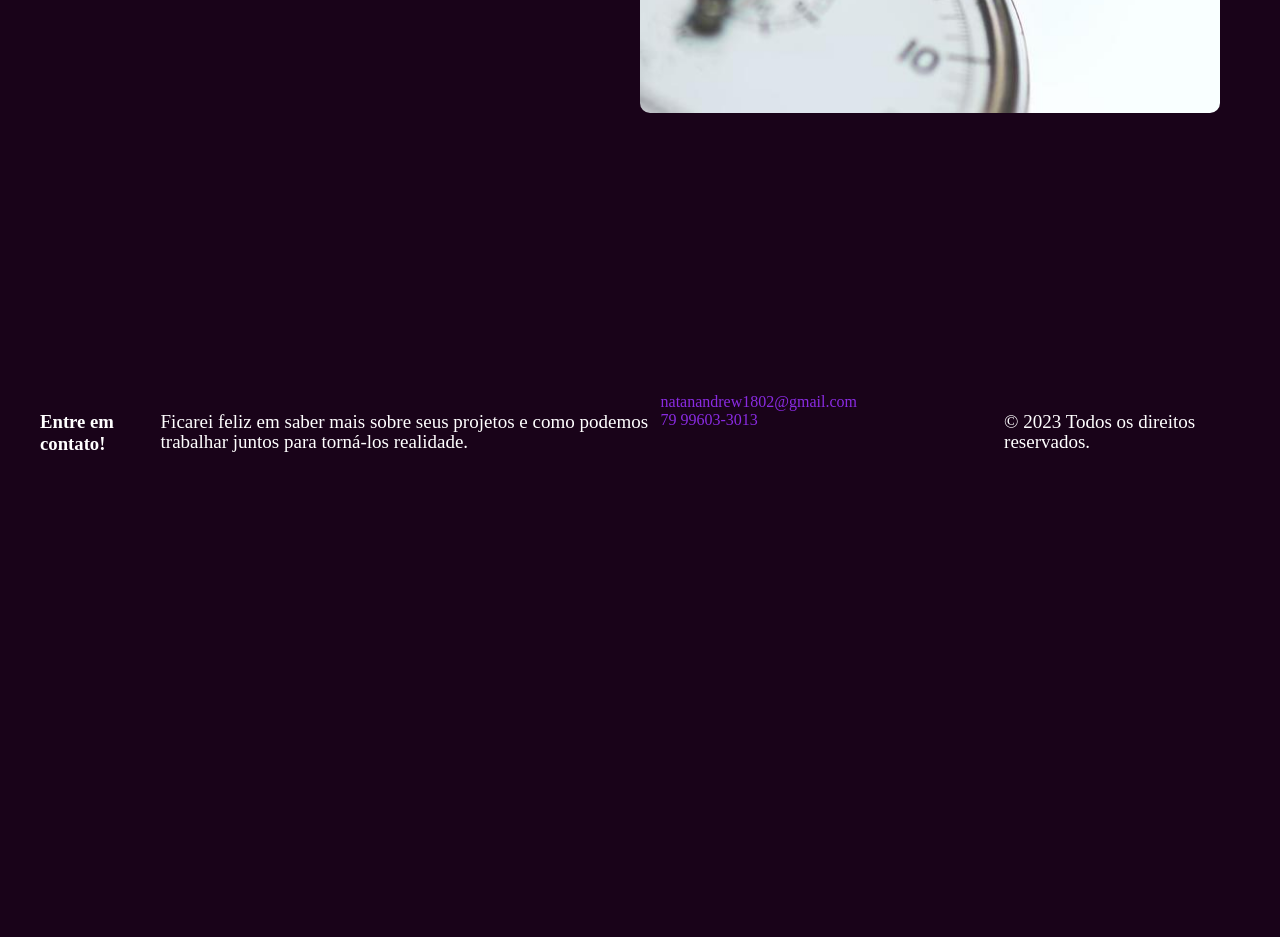
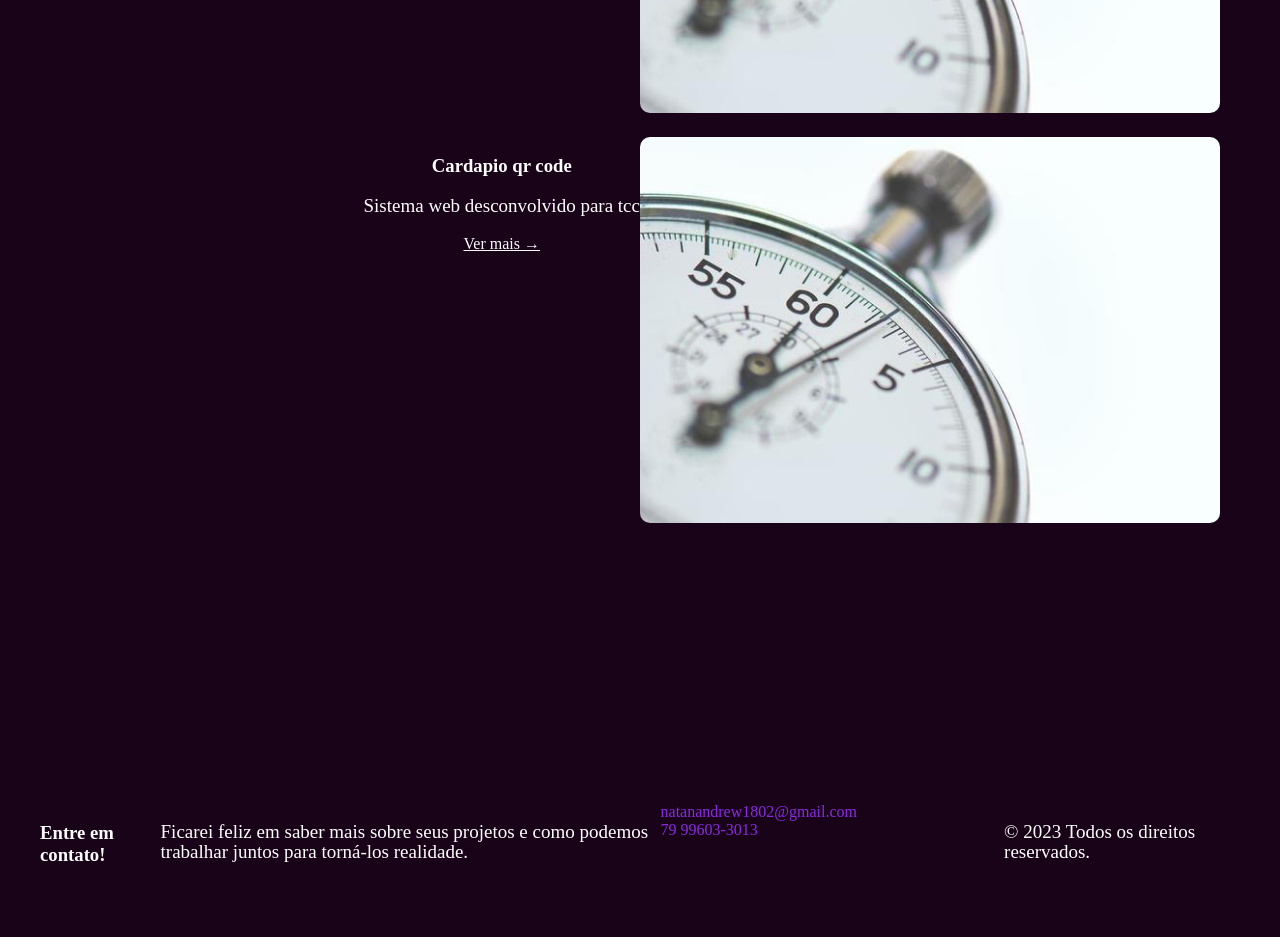
Before and after one commit to Andrewhoethi/Portfolio, a plain HTML site: page index.html in a window 1280 px wide. Shown: the part 3820-4757 px from the top of the page. Before the commit the page ends 4392 px from the top, so only its background shows below. Drawn offline with Linux system fonts and the light colour scheme.

Commit message:
Update index.html

```diff
--- a/index.html
+++ b/index.html
@@ -231,6 +231,21 @@
                             Sistema web desconvolvido para estudo
                         </p>
                         <a href="cronometro.html">Ver mais &rarr;</a>
+                    </div>
+
+                </li>
+                  <li class="element2">
+                    <div>
+                        <img src="c.jpg">
+                    </div>
+                    <div class="project_info">
+                        <h3>
+                            Cardapio qr code
+                        </h3>
+                        <p>
+                            Sistema web desconvolvido para tcc
+                        </p>
+                        <a href="https://cardapio123.github.io/cardapio/">Ver mais &rarr;</a>
                     </div>
 
                 </li>
```
